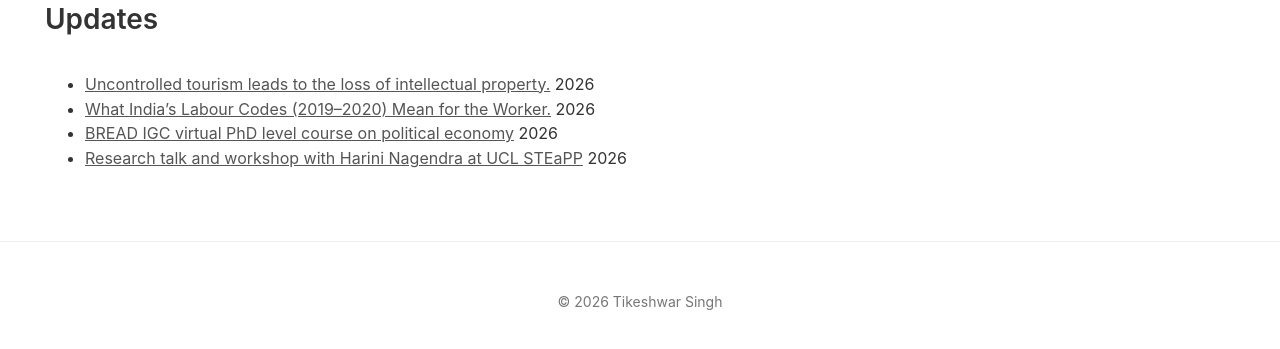
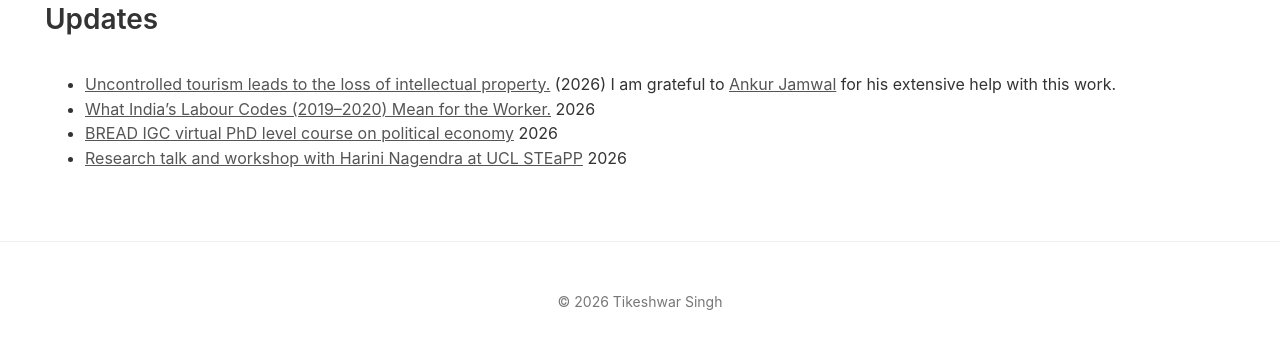
Before and after one commit to tikeshwarsingh218-code/development-economics, a Jekyll site: the page built from index.md, in a window 1280 px wide, cut to the strip 703-1075 px from the top of the page. Shown: the top 349 px of the strip. Built offline with Jekyll 4.4.1, drawn with Linux system fonts in a browser that asks for light colours.

Commit message:
Acknowledge Ankur Jamwal contribution

```diff
--- a/index.md
+++ b/index.md
@@ -45,7 +45,7 @@ title: Home
   </div>
 
 </section>
-- [Uncontrolled tourism leads to the loss of intellectual property.](research/uncontrolled-tourism/) 2026
+- [Uncontrolled tourism leads to the loss of intellectual property.](research/uncontrolled-tourism/) (2026) I am grateful to [Ankur Jamwal](https://ankurjamwal.github.io/) for his extensive help with this work.
 - [What India’s Labour Codes (2019–2020) Mean for the Worker.](research/labour-codes/) 2026
 - [BREAD IGC virtual PhD level course on political economy](https://www.theigc.org/events/bread-igc-virtual-phd-courses/bread-igc-virtual-phd-level-course-political-economy-2026) 2026
 - [Research talk and workshop with Harini Nagendra at UCL STEaPP](https://forms.cloud.microsoft/Pages/ResponsePage.aspx?id=_oivH5ipW0yTySEKEdmlwrXGAGzNbhpGqdoMSpWvq1xUNlQ1TkhRRTFEOTBaVkNXRUEwWFNVSVVFWi4u) 2026
```
Also changed, not shown: research/index.md (+1 -1 lines).
